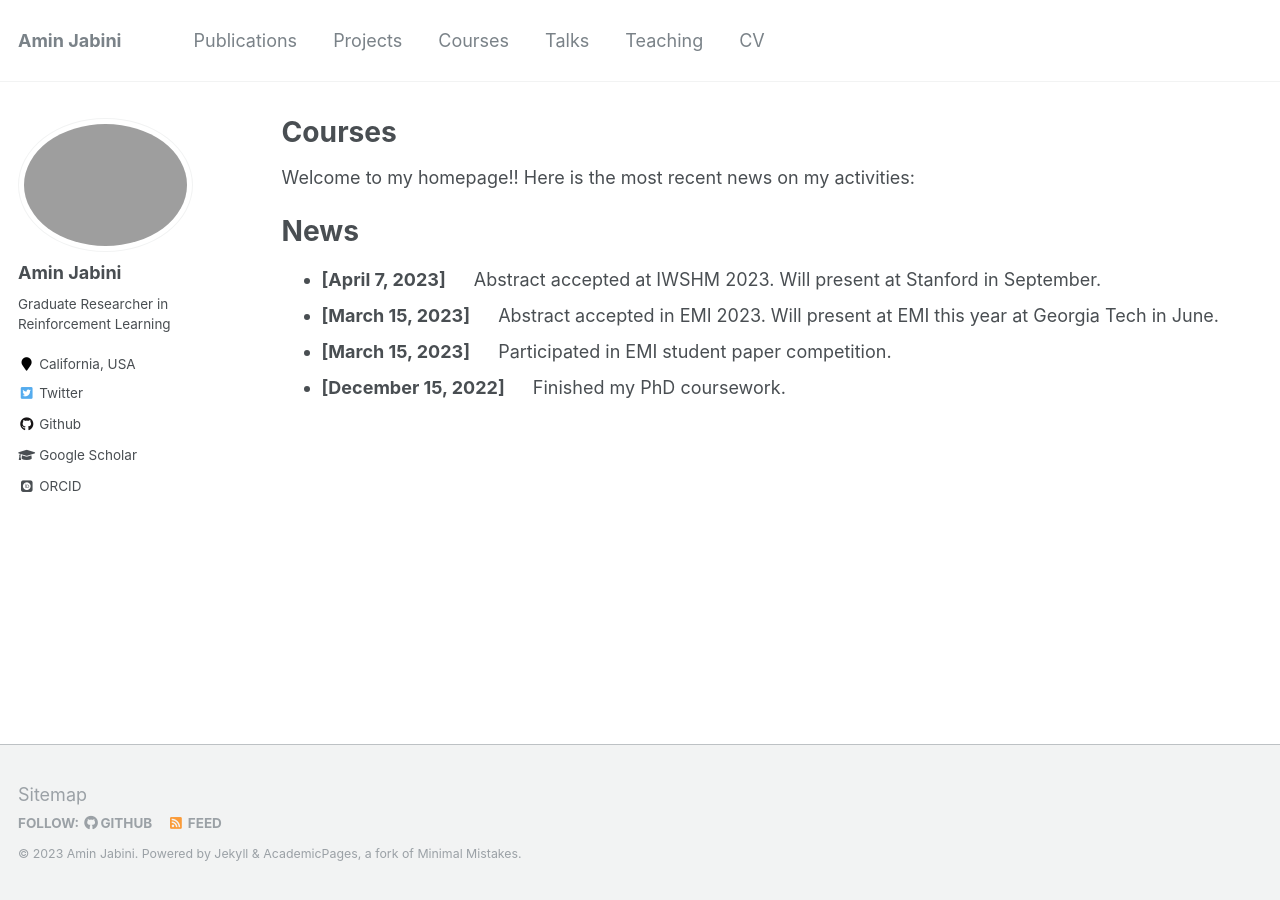
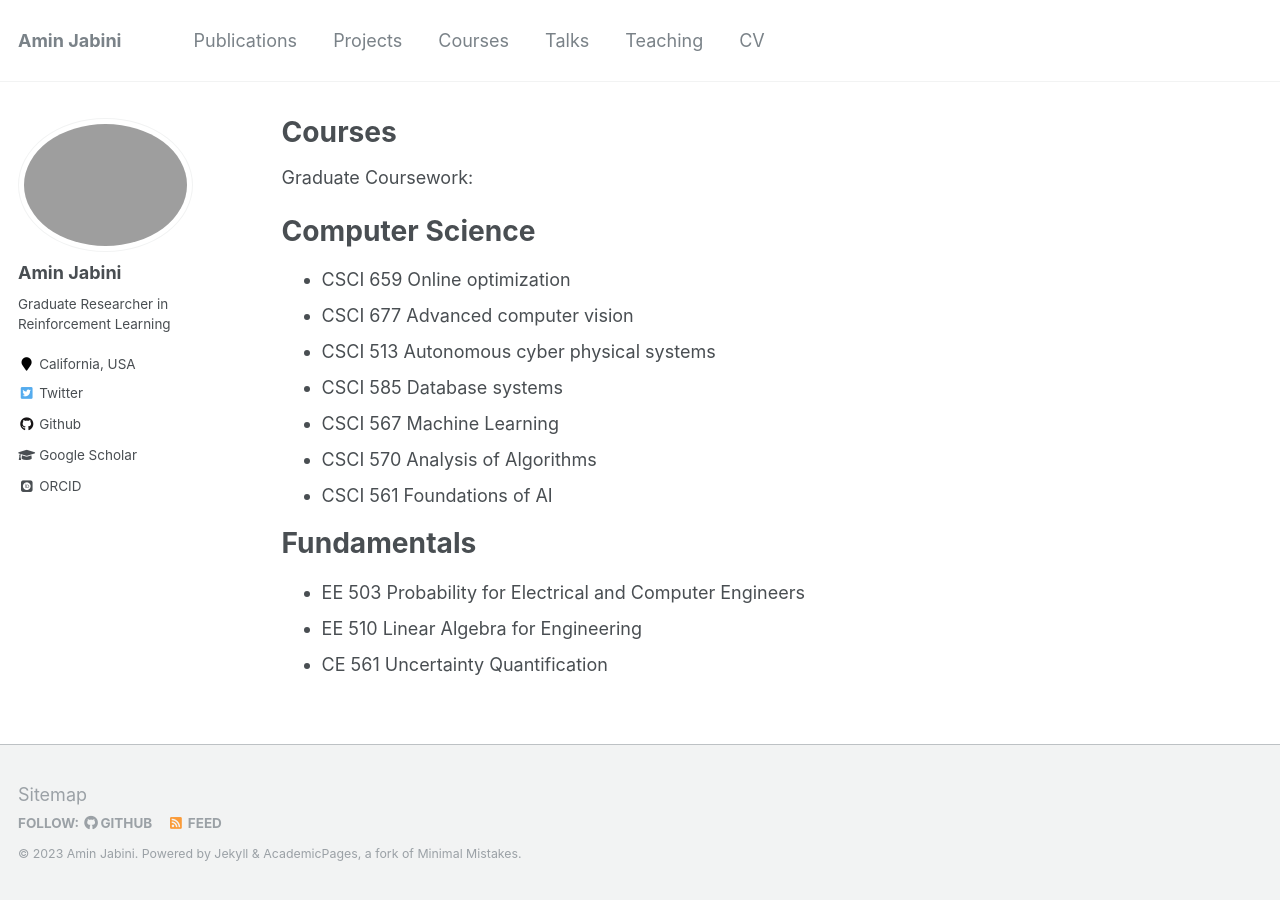
Before and after one commit to ajabini/ajabini.github.io, a Jekyll site: the page built from _pages/courses.md, in a window 1280 px wide. Built offline with Jekyll 4.4.1, drawn with Linux system fonts in a browser that asks for light colours; some web fonts are replaced.

Commit message:
update courses

```diff
--- a/_pages/courses.md
+++ b/_pages/courses.md
@@ -8,11 +8,20 @@ redirect_from:
   - /courses
 ---
 {% include base_path %}
-Welcome to my homepage!! Here is the most recent news on my activities:
+Graduate Coursework:
 
-News
+Computer Science
 ===
-- **[April 7, 2023]** &emsp; Abstract accepted at IWSHM 2023. Will present at Stanford in September.
-- **[March 15, 2023]** &emsp; Abstract accepted in EMI 2023. Will present at EMI this year at Georgia Tech in June.
-- **[March 15, 2023]** &emsp; Participated in EMI student paper competition.
-- **[December 15, 2022]** &emsp; Finished my PhD coursework.
+* CSCI 659 Online optimization
+* CSCI 677 Advanced computer vision
+* CSCI 513 Autonomous cyber physical systems
+* CSCI 585 Database systems
+* CSCI 567 Machine Learning
+* CSCI 570 Analysis of Algorithms
+* CSCI 561 Foundations of AI
+
+Fundamentals
+===
+* EE 503  Probability for Electrical and Computer Engineers
+* EE 510  Linear Algebra for Engineering
+* CE  561 Uncertainty Quantification
```
